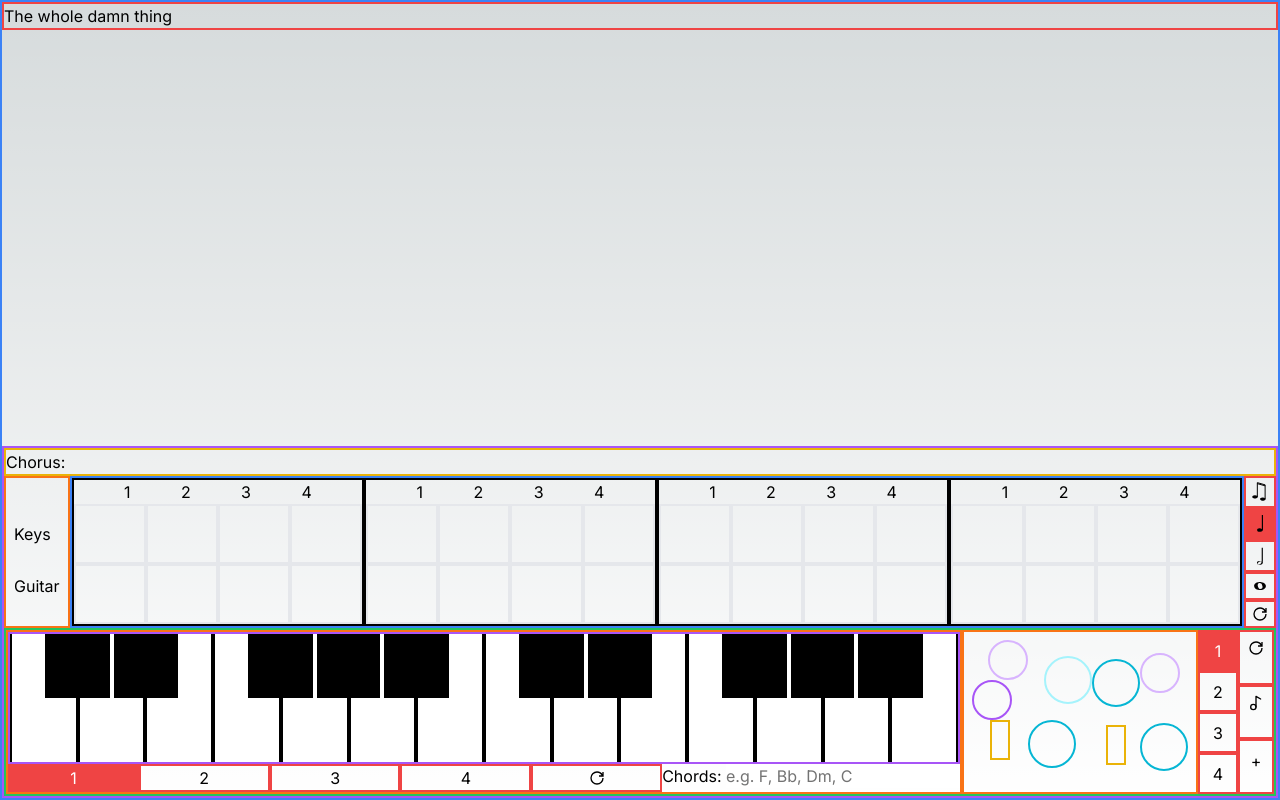
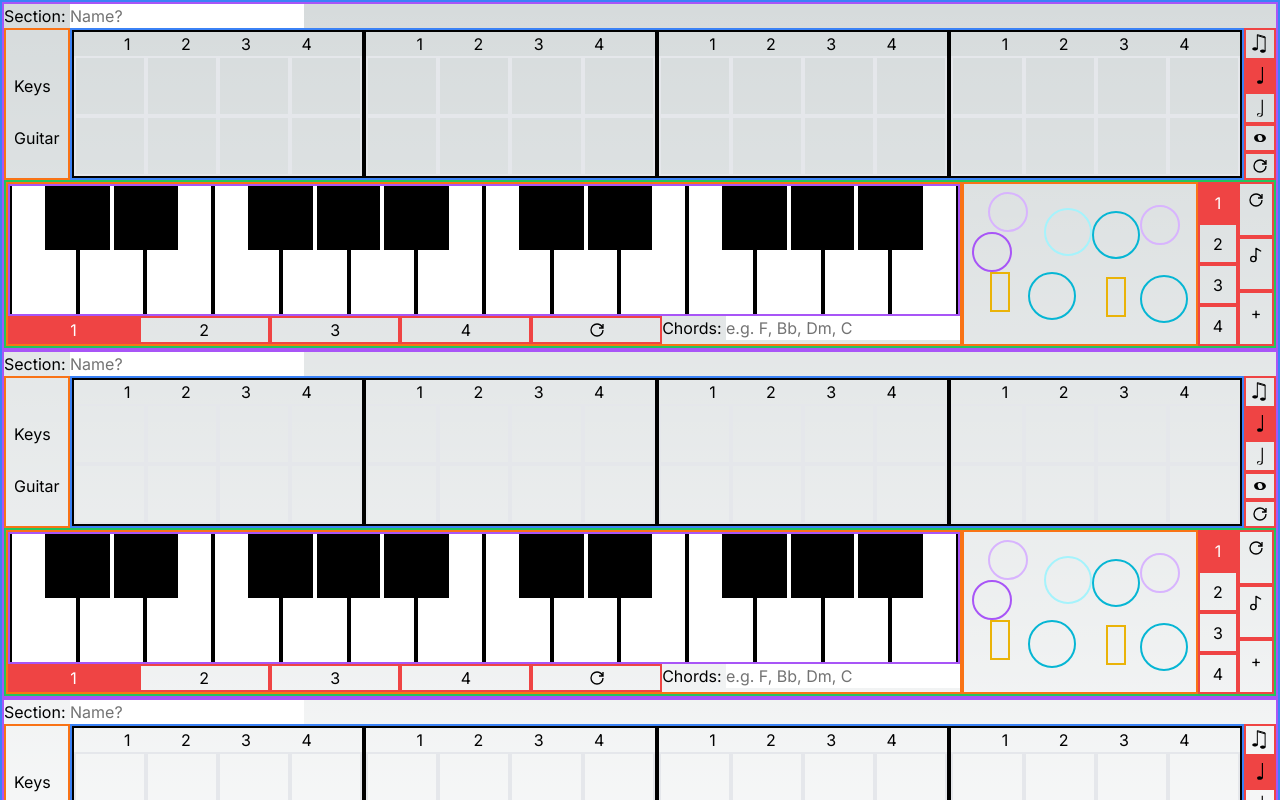
Before and after one commit to AdamSaunders26/iRock-Arranger, a Next.js app: page / in a window 1280 px wide. Shown: the top 800 px of the page. Built offline with nearby package versions, Linux system fonts and the light colour scheme.

Commit message:
add editable section name

```diff
--- a/app/Section.tsx
+++ b/app/Section.tsx
@@ -7,6 +7,7 @@ import RhythmStave from "./RhythmStave";
 import ToolSelector from "./ToolSelector";
 import KeysNumberSelector from "./KeysNumberSelector";
 import ChordInput from "./ChordInput";
+import SectionNameInput from "./SectionNameInput";
 
 export default function Section() {
   const [currentNum, setCurrentNum] = useState(1);
@@ -17,7 +18,9 @@ export default function Section() {
 
   return (
     <div className="border-2 border-purple-500 flex flex-col justify-end w-full">
-      <p className="w-full  border-yellow-500 border-2">Chorus:</p>
+      {/* <p className="w-full  border-yellow-500 border-2">Chorus:</p>
+       */}
+      <SectionNameInput />
       <RhythmStave />
       <div className="border-2 border-green-500 flex justify-end w-full ">
         <div className="flex flex-col border-2 border-orange-500 w-full  overflow-x-scroll">
--- /dev/null
+++ b/app/SectionNameInput.tsx
@@ -0,0 +1,24 @@
+"use client";
+import { useState } from "react";
+
+export default function SectionNameInput() {
+  const [name, setName] = useState("Name?");
+  return (
+    <div>
+      <label htmlFor="section">Section: </label>
+      <input
+        className={name === "Name?" ? "text-neutral-500" : "text-black"}
+        id="section"
+        value={name}
+        onFocus={() => {
+          if (name === "Name?") {
+            setName("");
+          }
+        }}
+        onChange={(e) => {
+          setName(e.target.value);
+        }}
+      />
+    </div>
+  );
+}
--- a/app/page.tsx
+++ b/app/page.tsx
@@ -4,7 +4,8 @@ import Section from "./Section";
 export default function Home() {
   return (
     <main className="flex min-h-dvh flex-col items-center justify-between w-screen border-2 border-blue-500">
-      <div className="border-2 border-red-500 w-full">The whole damn thing</div>
+      <Section />
+      <Section />
       <Section />
     </main>
   );
```
